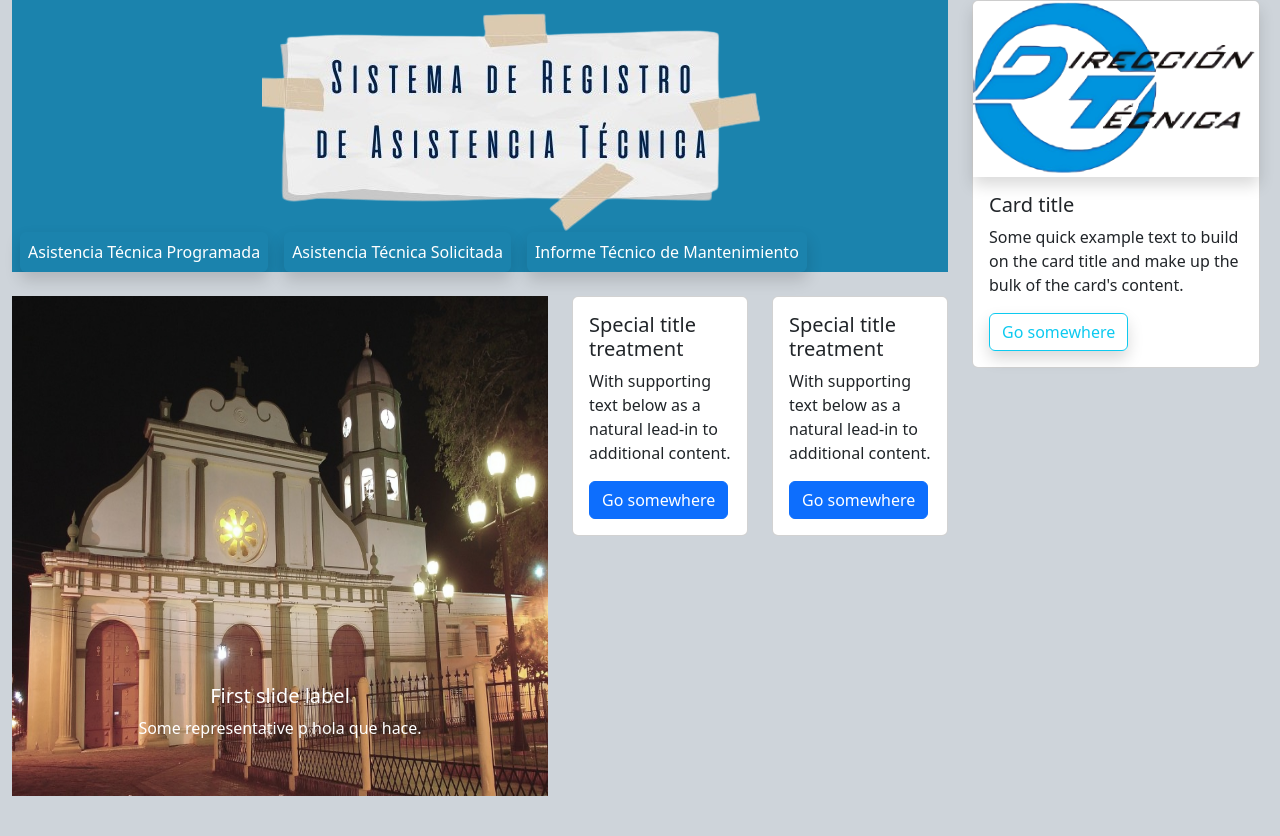
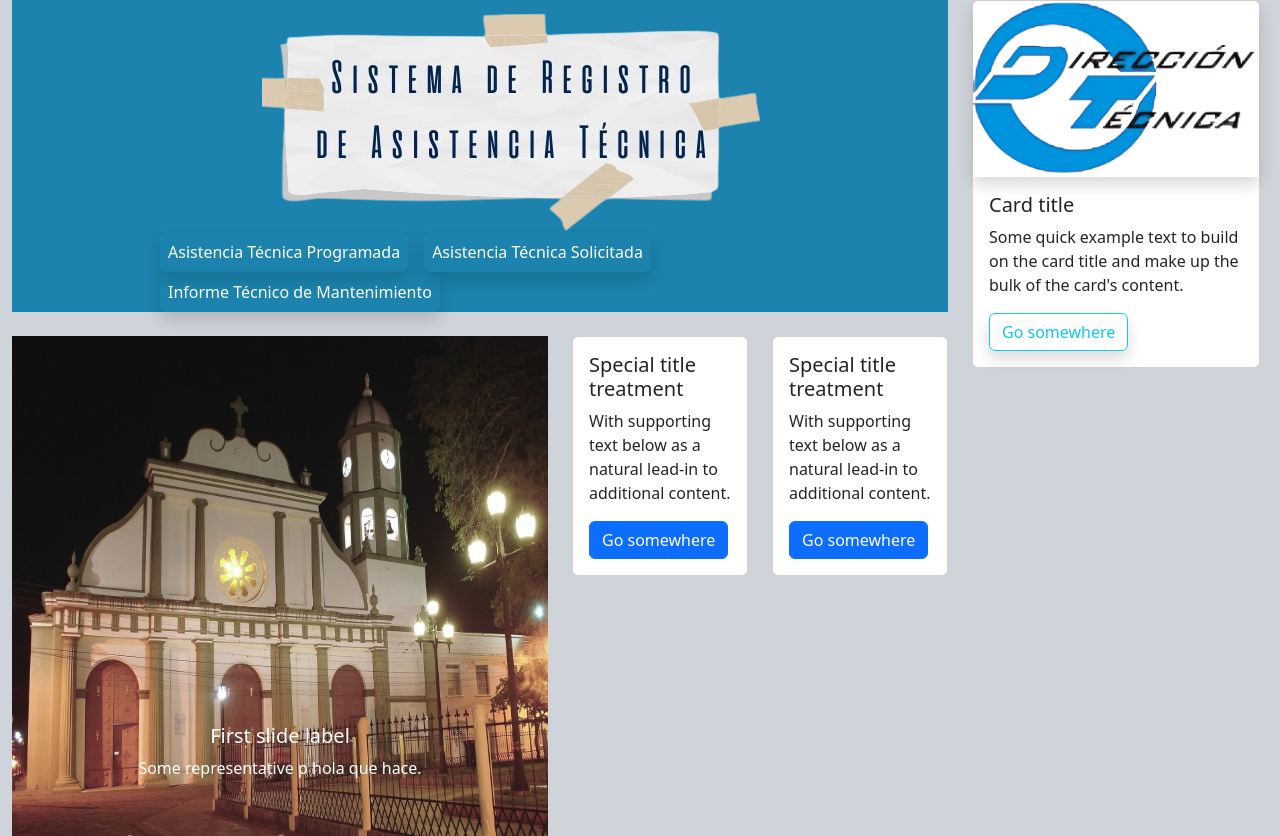
Before and after one commit to Eduardo-NR/SRAT, a PHP site: page / in a window 1280 px wide. Before the commit the page ends 796 px from the top, so only its background shows below. Run offline with PHP 8.4, Linux system fonts and the light colour scheme; data that the repository does not hold is empty.

Commit message:
margen de botones nav centrados

```diff
--- a/index.php
+++ b/index.php
@@ -43,7 +43,7 @@ $mostrar = $consulta->fetchAll();
 <!-- Barra de Navegación  -->
     <nav style="background-color: #1B83AD;" >
       <div class="pb-0 w-100 img-flex ratio-1x1" ><img src="imagen/srat.png" alt="logo" style="margin-left: 250px;" ></div>
-      <div class="nav nav-pills mb-3" id="pills-tab" role="tablist">
+      <div class="nav nav-pills" id="pills-tab" role="tablist" style="margin-left: 140px;">
           <button class="nav-link btn btn-outline-info shadow p-2 rounded mx-2" style="color: #FFFFFF;" id="nav-home-tab" data-bs-toggle="tab" data-bs-target="#nav-home" type="button" role="tab" aria-controls="nav-home" aria-selected="true">Asistencia Técnica Programada</button>
           <button class="nav-link btn btn-outline-info shadow p-2 rounded mx-2" style="color: #FFFFFF;" id="nav-profile-tab" data-bs-toggle="tab" data-bs-target="#nav-profile" type="button" role="tab" aria-controls="nav-profile" aria-selected="false">Asistencia Técnica Solicitada</button>
           <button class="nav-link btn btn-outline-info shadow p-2 rounded mx-2" style="color: #FFFFFF;" id="nav-contact-tab" data-bs-toggle="tab" data-bs-target="#nav-contact" type="button" role="tab" aria-controls="nav-contact" aria-selected="false">Informe Técnico de Mantenimiento</button>
@@ -82,7 +82,7 @@ $mostrar = $consulta->fetchAll();
           </tbody>
         </table>
         <!-- Button trigger Modal-Asistencia Programada ADD -->
-        <button type="button" class="buton btn w-50 mx-auto" data-bs-toggle="modal" data-bs-target="#Modal_asistencia_p">
+        <button type="button" class="buton btn w-25 mx-auto" data-bs-toggle="modal" data-bs-target="#Modal_asistencia_p">
           Nueva Asistencia
         </button>
       </div>
```
